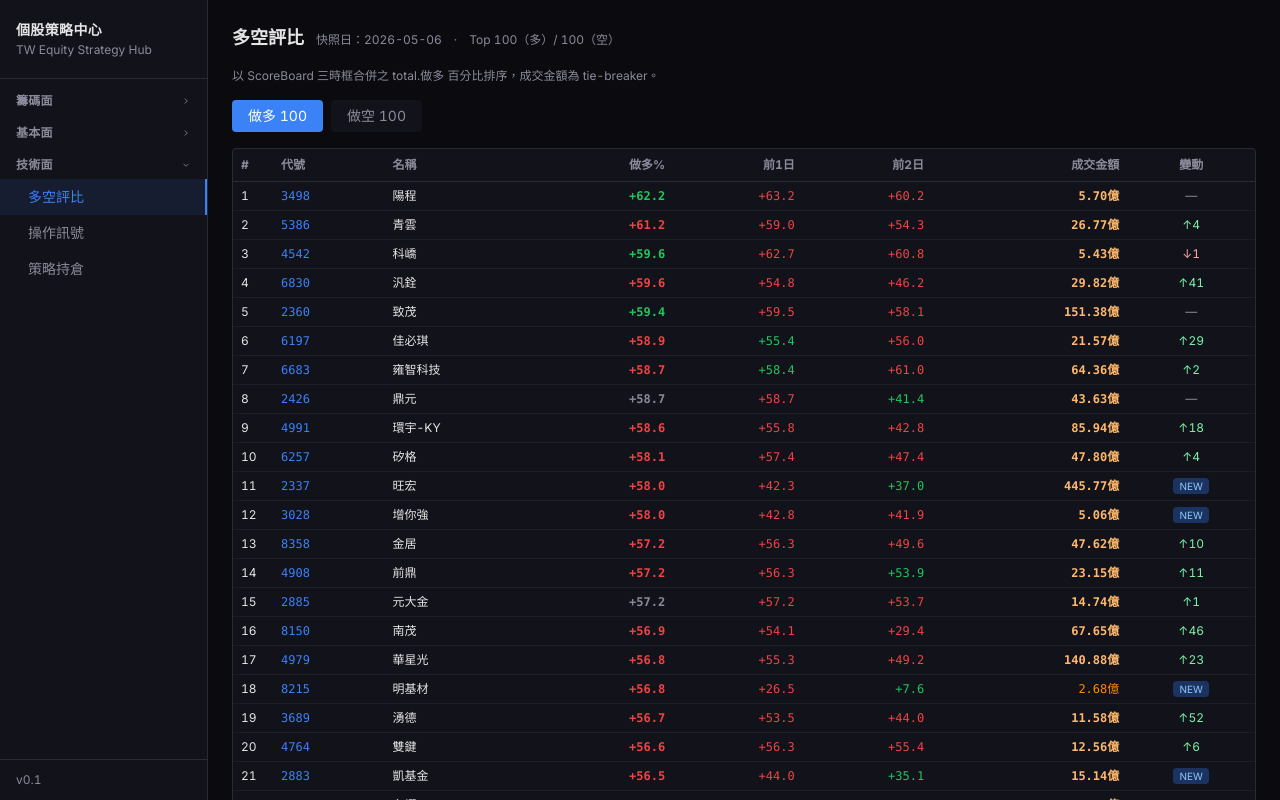
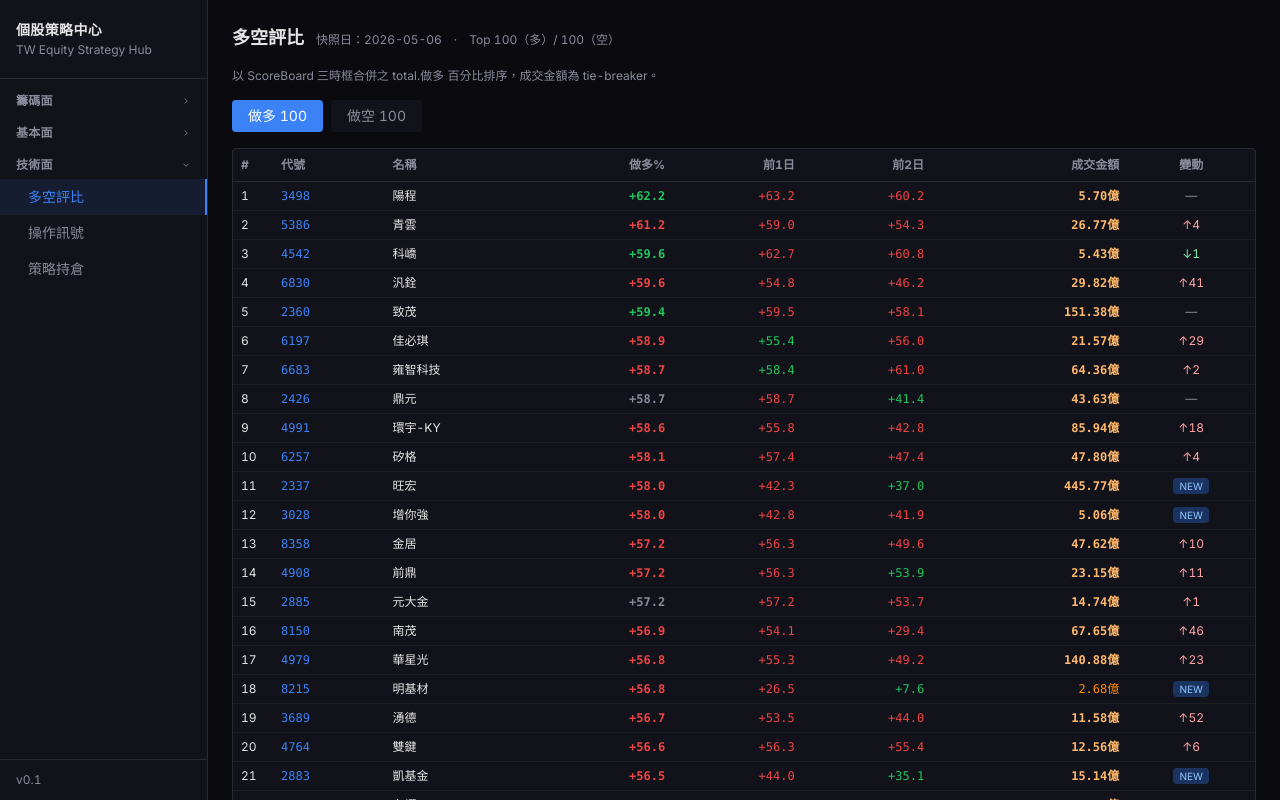
Before and after one commit to Realidealism/claudeInvest, a React (Vite) app in the folder frontend/: page /scores in a window 1280 px wide. Built offline with nearby package versions, Linux system fonts and the light colour scheme.

Commit message:
Swap rank-delta colors on ScoresPage to match Taiwan red-up/green-down convention
Co-Authored-By: Claude Opus 4.7 (1M context) <noreply@anthropic.com>

```diff
--- a/frontend/src/pages/ScoresPage.tsx
+++ b/frontend/src/pages/ScoresPage.tsx
@@ -166,7 +166,7 @@ export default function ScoresPage() {
                       NEW
                     </span>
                   ) : p.rank_delta !== null && p.rank_delta !== 0 ? (
-                    <span className={p.rank_delta > 0 ? "text-green-300" : "text-red-300"}>
+                    <span className={p.rank_delta > 0 ? "text-red-300" : "text-green-300"}>
                       {p.rank_delta > 0 ? "↑" : "↓"}
                       {Math.abs(p.rank_delta)}
                     </span>
```
